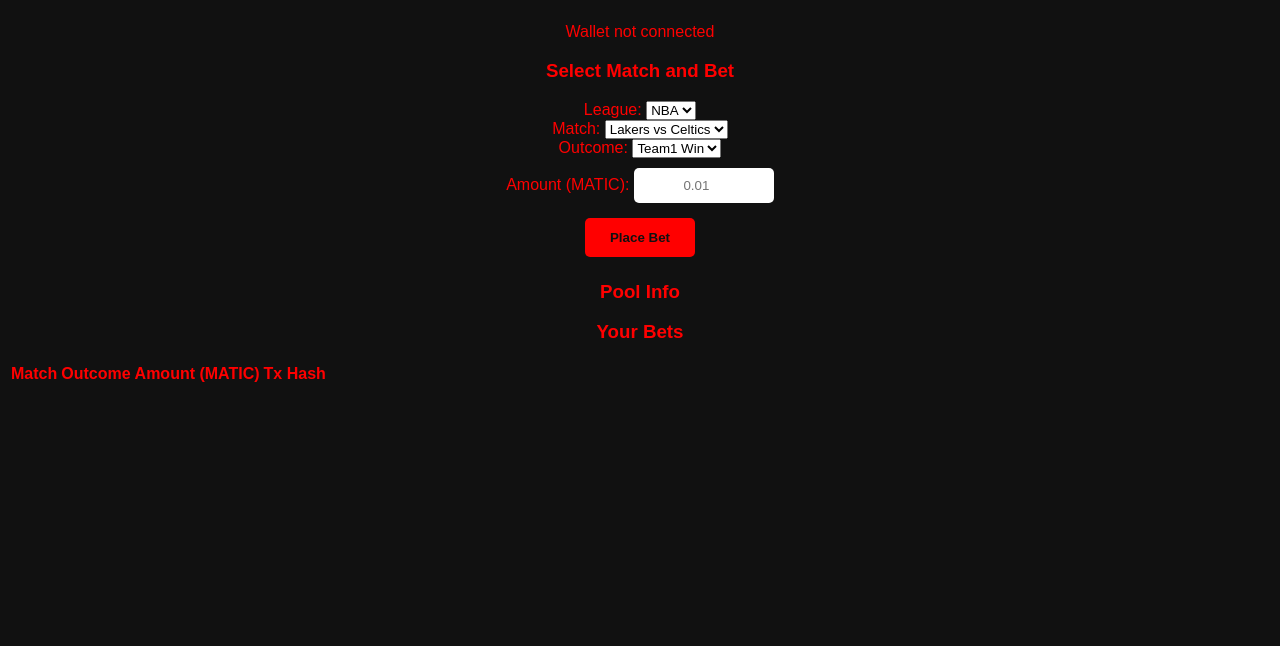
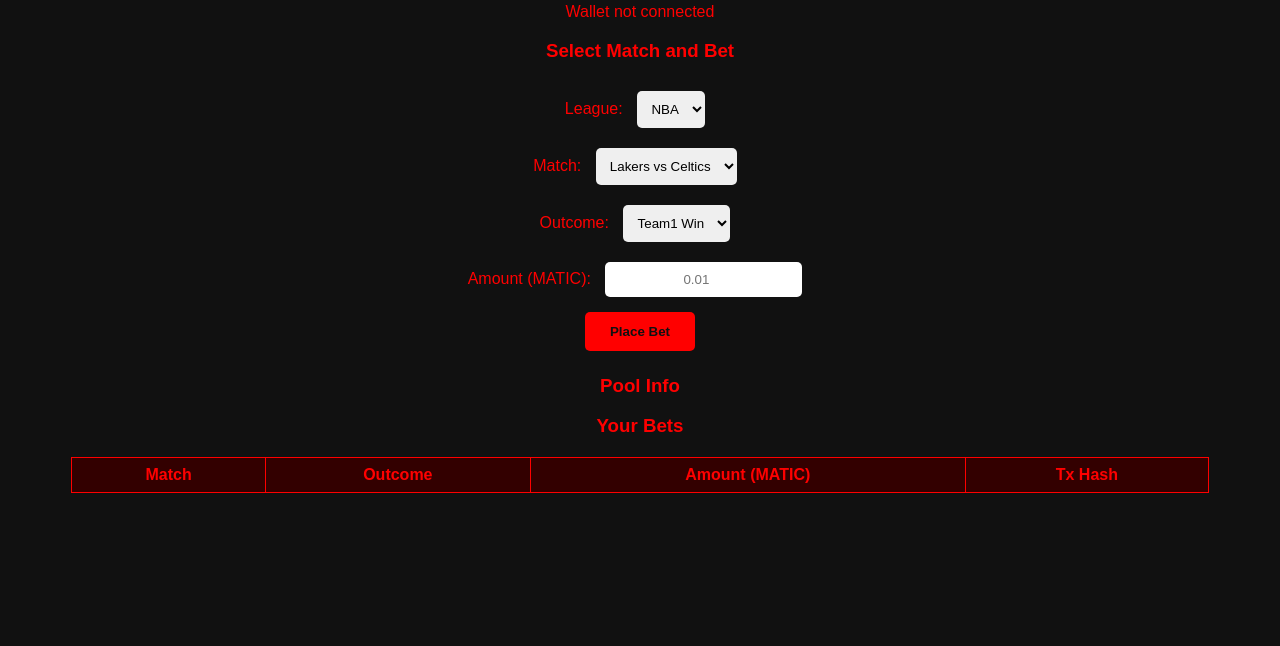
Before and after one commit to tex-us/bet, a plain HTML site: page index.html in a window 1280 px wide. Shown: the part 154-800 px from the top of the page. Drawn offline with Linux system fonts and the light colour scheme.

Commit message:
Update style.css

```diff
--- a/style.css
+++ b/style.css
@@ -3,17 +3,16 @@ body {
   color: #f00;
   font-family: Arial, sans-serif;
   text-align: center;
-  margin-top: 50px;
+  margin-top: 30px;
 }
 
 h1 {
   color: #ff3333;
 }
 
-input {
+input, select {
   padding: 10px;
-  width: 120px;
-  margin: 10px 0;
+  margin: 10px;
   border-radius: 5px;
   border: none;
   text-align: center;
@@ -38,3 +37,25 @@ button:hover {
   margin-top: 20px;
   font-size: 16px;
 }
+
+table {
+  margin: 20px auto;
+  border-collapse: collapse;
+  width: 90%;
+  color: #f00;
+}
+
+table, th, td {
+  border: 1px solid #f00;
+  padding: 8px;
+}
+
+th {
+  background-color: #330000;
+}
+
+.pool-info {
+  margin: 15px;
+  font-size: 16px;
+  color: #ff6666;
+}
```
